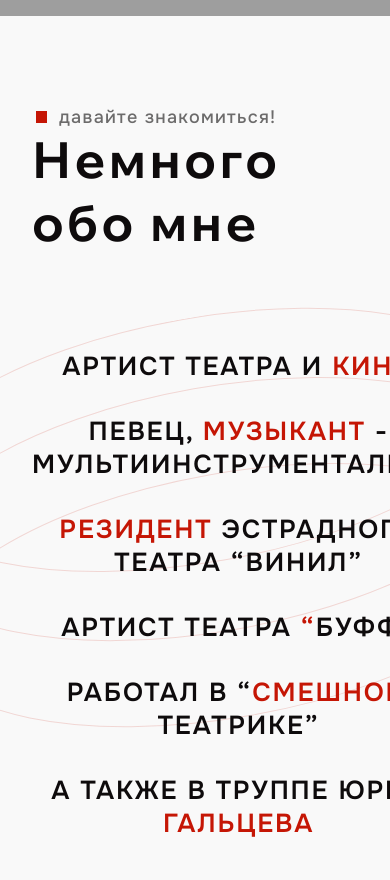
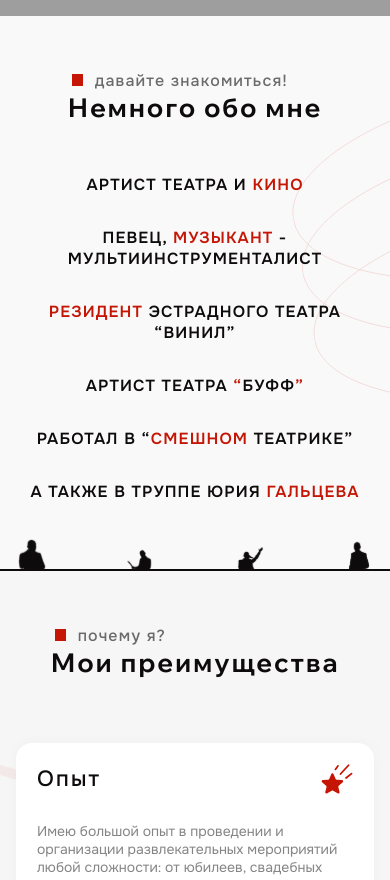
Before and after one commit to olegus199/entertainer_arthur, a React (Vite) app in the folder frontend/: page / in a window 390 px wide. Shown: the part 684-1564 px from the top of the page. Built offline with nearby package versions, Linux system fonts and the light colour scheme; grey boxes are pictures that could not be loaded.

Commit message:
responsive advantages and about

```diff
--- a/frontend/src/Components/About.module.scss
+++ b/frontend/src/Components/About.module.scss
@@ -83,3 +83,72 @@
 .decor_ellipse {
   @include disable_selection;
 }
+
+@media (max-width: 870px) {
+  .decor_ellipse {
+    right: -50%;
+  }
+}
+
+@media (max-width: 700px) {
+  .bottom_decor {
+    width: 100%;
+  }
+
+  .decor_ellipse {
+    right: -70%;
+  }
+}
+
+@media (max-width: 584px) {
+  .about_facts {
+    margin-top: 4rem;
+    font-size: 1.25rem;
+  }
+
+  .bottom_decor {
+    margin-top: 3rem;
+
+    img {
+      width: 3rem;
+    }
+  }
+
+  .decor_ellipse {
+    top: 22%;
+    right: -90%;
+  }
+}
+
+@media (max-width: 440px) {
+  .about_facts {
+    margin-top: 3.125rem;
+    font-size: 1rem;
+  }
+
+  .bottom_decor {
+    margin-top: 2rem;
+
+    img {
+      width: 2rem;
+    }
+  }
+
+  .decor_ellipse {
+    top: 12%;
+    width: 30rem;
+  }
+}
+
+@media (max-width: 440px) {
+  .decor_ellipse {
+    right: -100%;
+  }
+}
+
+@media (max-width: 361px) {
+  .decor_ellipse {
+    top: 15%;
+    right: -110%;
+  }
+}
--- a/frontend/src/Components/Advantages.module.scss
+++ b/frontend/src/Components/Advantages.module.scss
@@ -74,3 +74,64 @@
   opacity: 0.05;
   z-index: -1;
 }
+
+@media (max-width: 860px) {
+  .decor_vinyl {
+    left: -60%;
+  }
+}
+
+@media (max-width: 720px) {
+  .decor_vinyl {
+    left: -90%;
+  }
+}
+
+@media (max-width: 584px) {
+  .content {
+    padding-bottom: 6rem;
+  }
+
+  .advantages_container {
+    margin-top: 4em;
+  }
+
+  .advantages_widget {
+    padding: 1.875em 1.5em;
+    font-size: 1rem;
+  }
+
+  .widget_title {
+    font-size: 1.25rem;
+  }
+
+  .widget_icon {
+    width: 2rem;
+  }
+
+  .decor_vinyl {
+    left: -500px;
+    width: 60rem;
+  }
+}
+
+@media (max-width: 440px) {
+  .advantages_widget {
+    padding: 1.5em;
+    font-size: 0.875rem;
+  }
+
+  .widget_title {
+    font-size: 1.375rem;
+  }
+
+  .decor_vinyl {
+    width: 50rem;
+  }
+}
+
+@media (max-width: 360px) {
+  .decor_vinyl {
+    top: 20%;
+  }
+}
--- a/frontend/src/GeneralStyles.scss
+++ b/frontend/src/GeneralStyles.scss
@@ -29,12 +29,38 @@
     font-size: 3.125rem;
     letter-spacing: 0.07em;
   }
+
+  @media (max-width: 584px) {
+    .h2 {
+      font-size: 2.5rem;
+    }
+  }
+
+  @media (max-width: 440px) {
+    margin: 0 auto;
+
+    .header_aux {
+      font-size: 1rem;
+    }
+
+    .h2 {
+      font-size: 1.625rem;
+    }
+  }
 }
 
 @mixin content {
   position: relative;
   margin: 0 clamp(0px, (100vw - 80rem) / 2, 9999px);
   padding: 5.625rem 2rem 0;
+
+  @media (max-width: 584px) {
+    padding: 4rem 1rem 0;
+  }
+
+  @media (max-width: 440px) {
+    padding-top: 3.375rem;
+  }
 }
 
 @mixin disable_selection {
```
